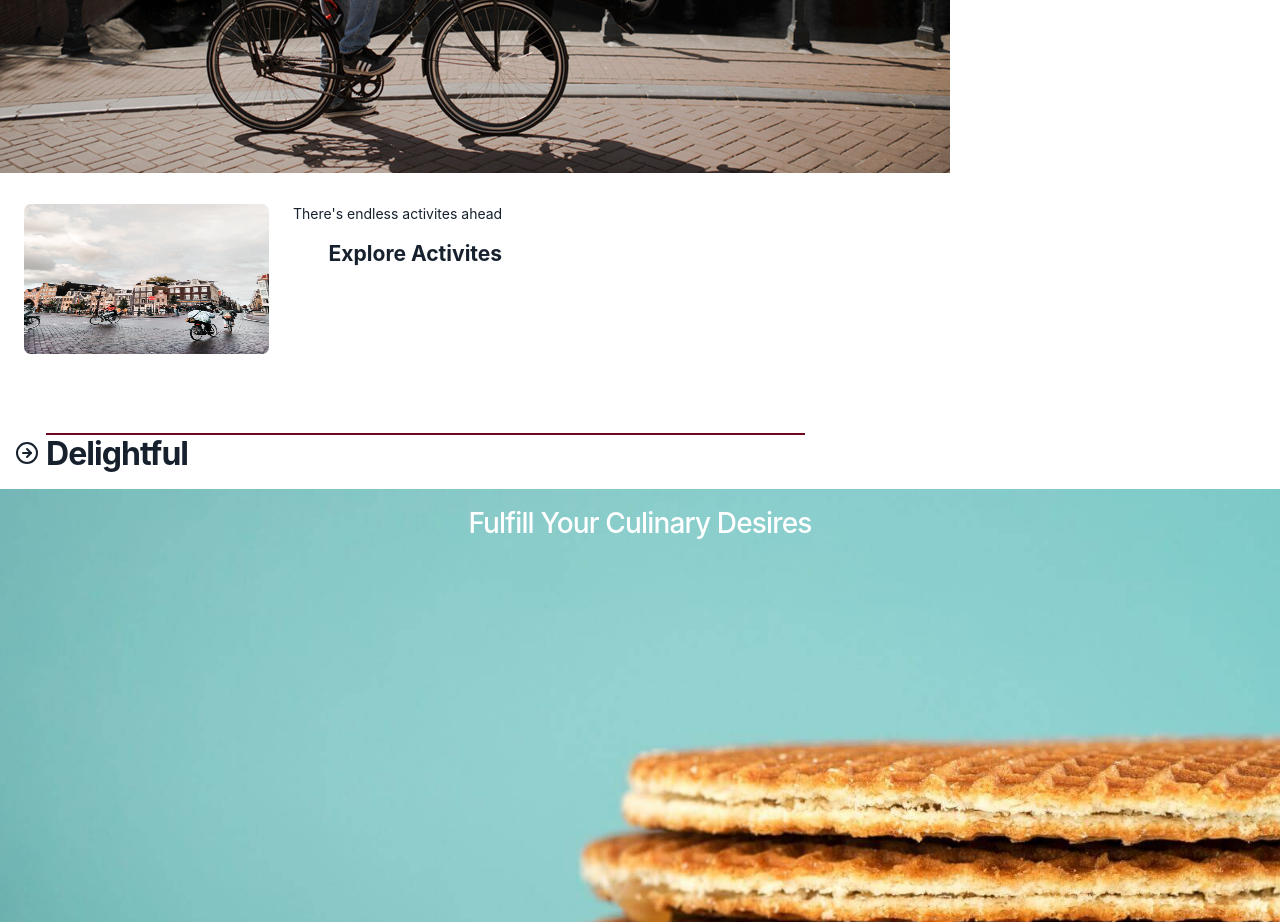
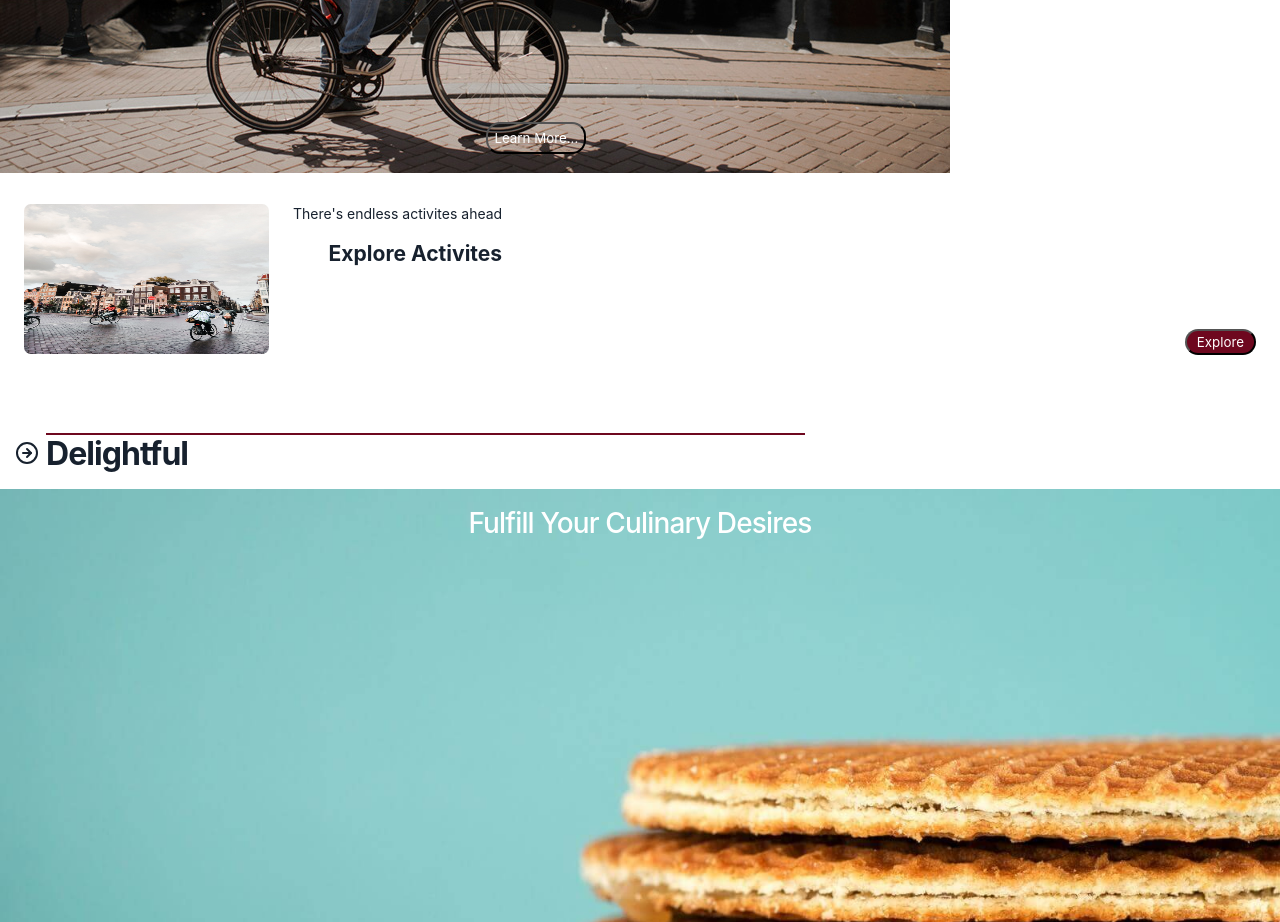
Before and after one commit to ashardianto/amsterdam, a plain HTML site: page porter.html in a window 1280 px wide. Shown: the part 3500-4422 px from the top of the page. Drawn offline with Linux system fonts and the light colour scheme.

Commit message:
commit on "main"

```diff
--- a/porter.css
+++ b/porter.css
@@ -323,6 +323,16 @@ a {
     color: white;
 }
 
+.list-rightbutton {
+    position: absolute;
+    margin: 0 auto;
+    right: 24px;
+    padding: 3px 10px;
+    border-radius: 14px;
+    bottom: 30px;
+    background-color: var(--darkred);
+}
+
 /*SECTION ACTIVITIES*/
 
 .section-activity {
@@ -354,6 +364,18 @@ a {
 .icon-right {
     padding-top: 8px;
     padding-left: 7px;
+}
+
+.activity-button {
+    position: absolute;
+    z-index: 2;
+    bottom: 26px;
+    margin: 0 auto;
+    left: 38%;
+    padding: 6px;
+    border-radius: 14px;
+
+    background-color: transparent;
 }
 
 .activity-list {
--- a/porter.html
+++ b/porter.html
@@ -107,6 +107,7 @@
                             <span class="activity-preview">
                                 <h3 class="typography-heading3">Endless things to do in Amsterdam in any weather.
                             </h3>
+                            <button class="activity-button"><a href="">Learn More...</a></button>
                             </span>
                         </a>
                     </div>
@@ -120,6 +121,7 @@
                                 <div class="activitylist-right">
                                     <p class="list-p">There's endless activites ahead</p>
                                     <h3>Explore Activites</h3>
+                                    <button class="list-rightbutton"><a href="">Explore</a></button>
                                 </div>
                             </div>
                         </div>
```
